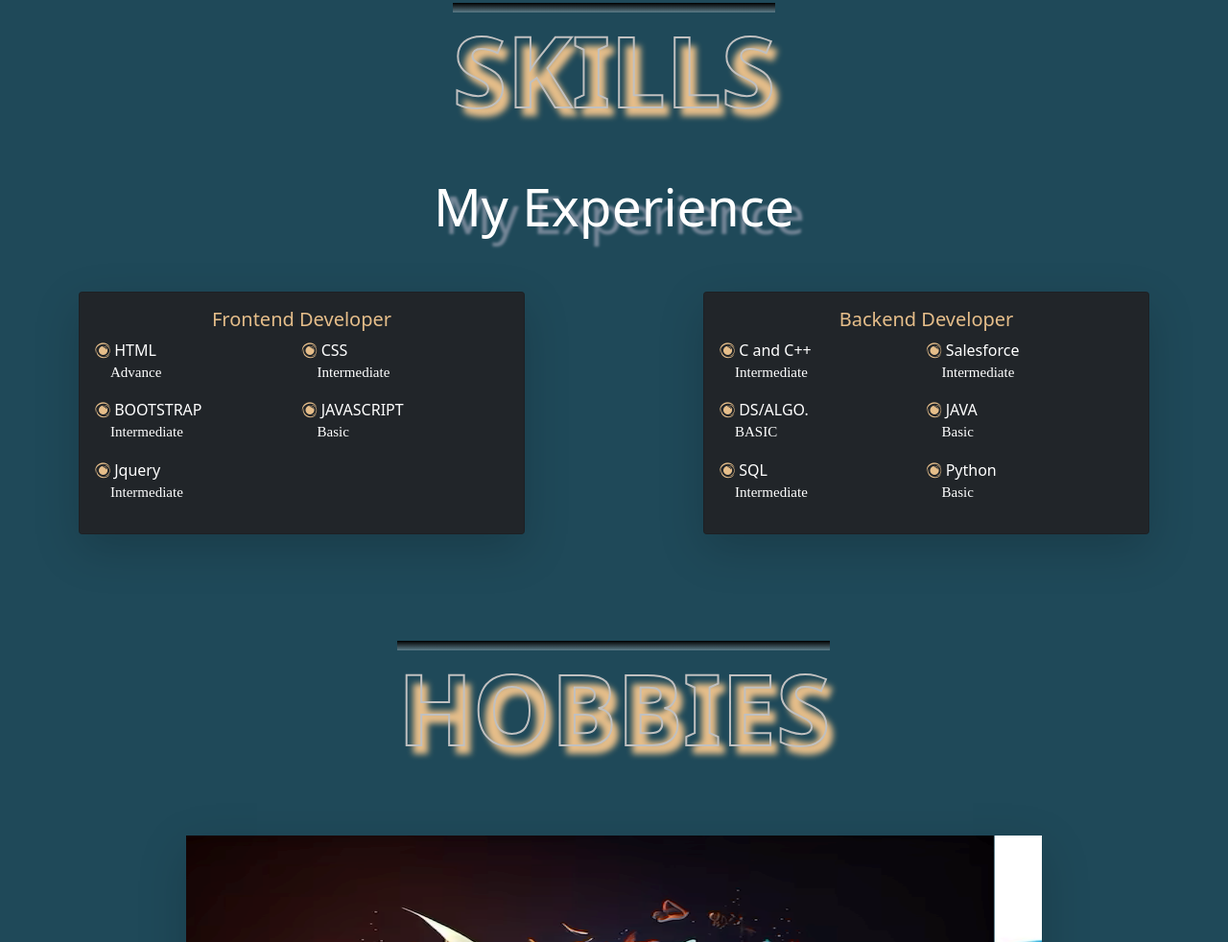
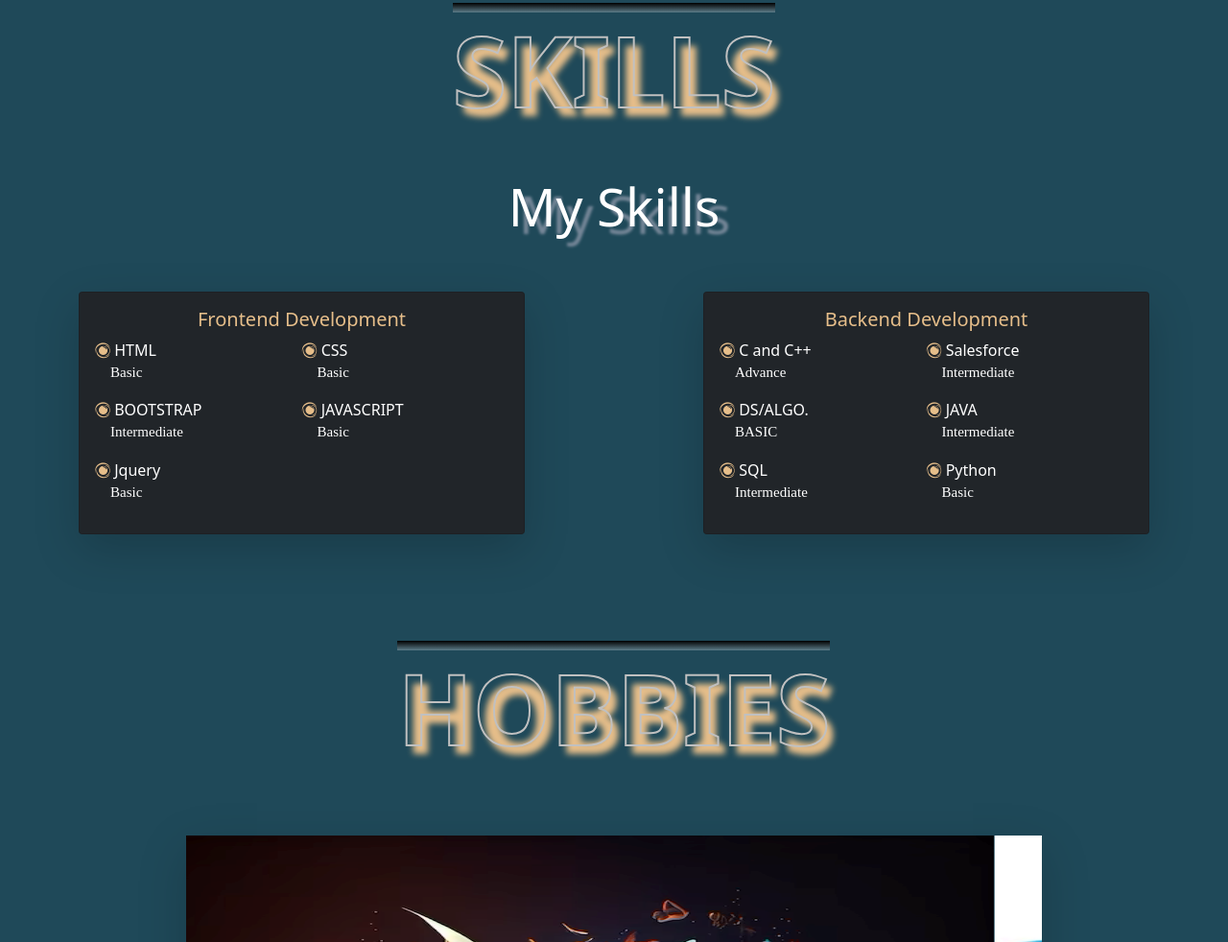
Before and after one commit to 786muskan/MYPROFILE, a plain HTML site: page index.html in a window 1280 px wide. Shown: the part 1931-2913 px from the top of the page at 96% size. Drawn offline with nearby package versions, Linux system fonts and the light colour scheme.

Commit message:
Update index.html

```diff
--- a/index.html
+++ b/index.html
@@ -154,25 +154,25 @@
 				<span class="font " id="">SKILLS</span>
 			</div>
 			<br/>
-			<h2 class="text-center head" style="font-size: 55px;">My Experience</h2>
+			<h2 class="text-center head" style="font-size: 55px;">My Skills</h2>
 			<br/><br/>
 			<div class="container ">
 				<div class="row g-0   justify-content-between  "  >
 						<div class=" col-xxl-5 col-xl-5 col-lg-4 col-md-4">
 							<div class="card  bg-dark shadow-lg " >
 								<div class="card-body">
-									<h5 class="text-center text">Frontend Developer</h5>
+									<h5 class="text-center text">Frontend Development</h5>
 									<div class="row g-0  ">
 										<div class="col ">
 											<span><i class="fa fa-eercast text" aria-hidden="true"></i></span>
 											<span class="text-white">HTML</span>
-											<p class="ms-3 fo text-white">Advance</p>
+											<p class="ms-3 fo text-white">Basic</p>
 
 										</div>
 										<div class="col">
 											<i class="fa fa-eercast text" aria-hidden="true"></i>
 											<span class="text-white">CSS</span>
-											<p class="ms-3 fo text-white">Intermediate</p>
+											<p class="ms-3 fo text-white">Basic</p>
 										</div>
 									</div>
 									<div class="row g-0  ">
@@ -192,7 +192,7 @@
 										<div class="col ">
 											<span><i class="fa fa-eercast text" aria-hidden="true"></i></span>
 											<span class="text-white">Jquery</span>
-											<p class="ms-3 fo text-white">Intermediate</p>
+											<p class="ms-3 fo text-white">Basic</p>
 
 										</div>
 									</div>
@@ -203,12 +203,12 @@
 						<div class=" col-xxl-5 col-xl-5 col-lg-5 col-md-4">
 							<div class="card  bg-dark shadow-lg" >
 								<div class="card-body">
-									<h5 class="text-center text">Backend Developer</h5>
+									<h5 class="text-center text">Backend Development</h5>
 									<div class="row g-0  ">
 										<div class="col ">
 											<span><i class="fa fa-eercast text" aria-hidden="true"></i></span>
 											<span class="text-white">C and C++</span>
-											<p class="ms-3 fo text-white">Intermediate</p>
+											<p class="ms-3 fo text-white">Advance</p>
 
 										</div>
 										<div class="col">
@@ -227,7 +227,7 @@
 										<div class="col">
 											<i class="fa fa-eercast text" aria-hidden="true"></i>
 											<span class="text-white">JAVA</span>
-											<p class="ms-3 fo text-white">Basic</p>
+											<p class="ms-3 fo text-white">Intermediate</p>
 										</div>
 									</div>
 									<div class="row g-0  ">
```
